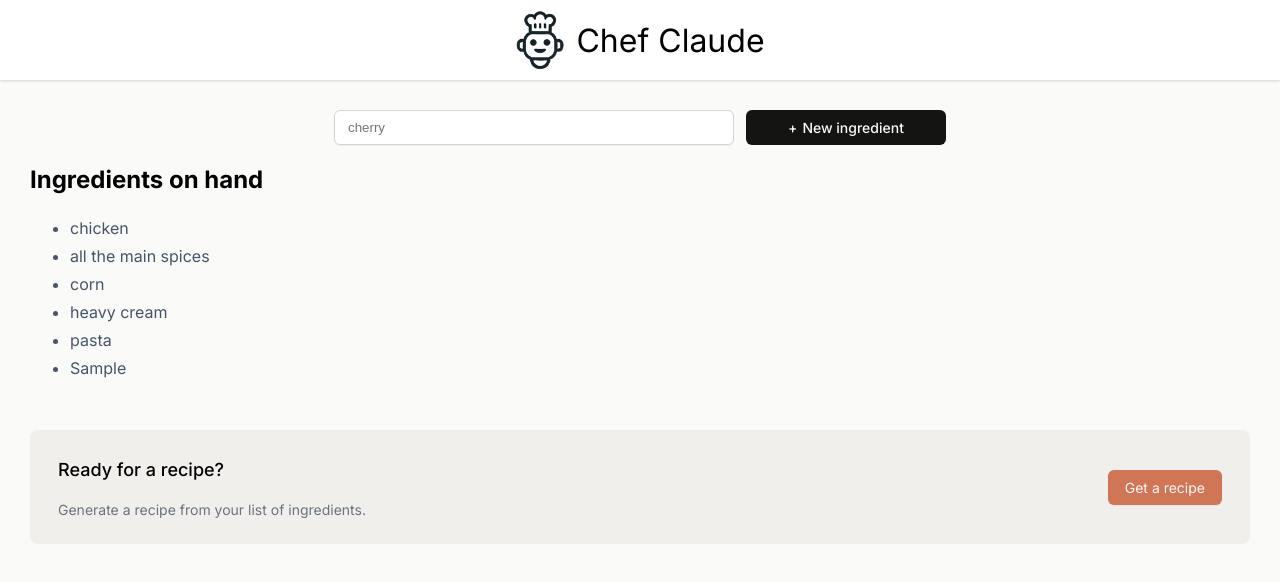
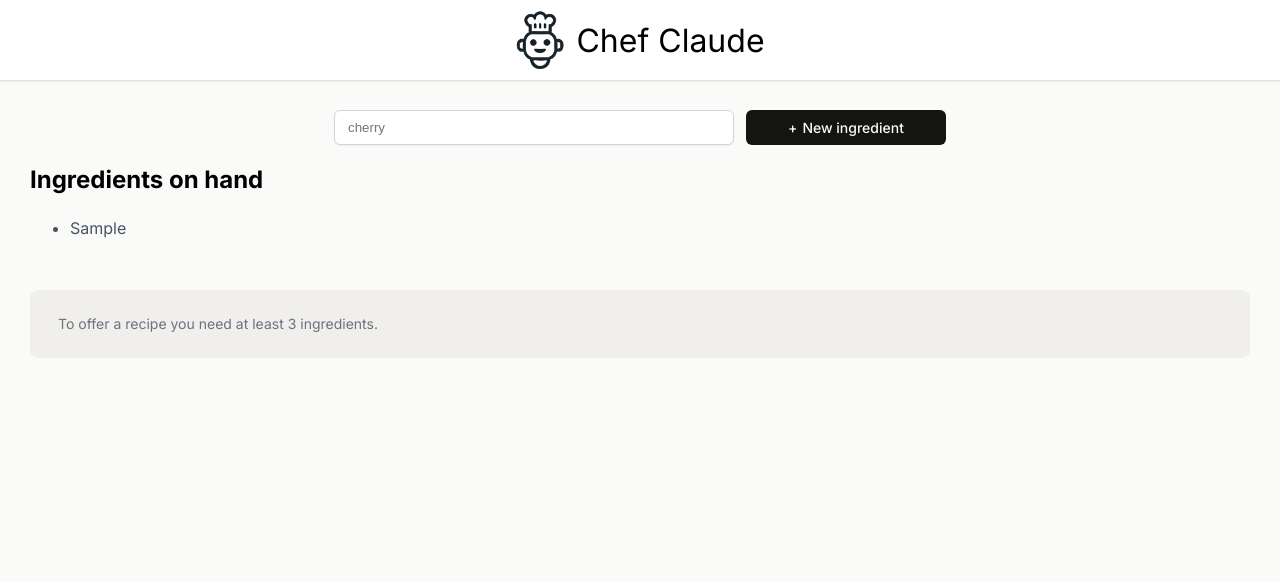
Before and after one commit to EnCo-de/vite-project, a React (Vite) app in the folder useState/: page / in a window 1280 px wide. Both pictures are taken after typing "Sample" into the empty fields and a click on the button "New ingredient". Shown: the top 582 px of the page. Built offline with nearby package versions, Linux system fonts and the light colour scheme.

Commit message:
fix onClick

```diff
--- a/useState/src/Ingredients.jsx
+++ b/useState/src/Ingredients.jsx
@@ -1,7 +1,7 @@
 import React from "react";
 
 export default function Ingredients() {
-    const [ingredients, setIngredients] = React.useState(["chicken", "all the main spices", "corn", "heavy cream", "pasta"])
+    const [ingredients, setIngredients] = React.useState([])
     const ingredientsList = ingredients.map((ingredient) => (
         <li key={ingredient}>{ingredient}</li>
     ))
@@ -37,12 +37,18 @@ export default function Ingredients() {
                 <h2>Ingredients on hand</h2>
                 <ul className="ingredients-list">{ingredientsList}</ul>
 
-                {ingredients.length >= 3 && <div className="get-recipe-container">
+                {ingredients.length >= 3
+                ? <div className="get-recipe-container">
                     <div>
                         <h3>Ready for a recipe?</h3>
                         <p>Generate a recipe from your list of ingredients.</p>
                     </div>
-                    <button onClick={alert("getRecipe")}>Get a recipe</button>
+                    <button onClick={() => console.log("getRecipe")}>Get a recipe</button>
+                </div>
+                :  <div className="get-recipe-container">
+                    <div>
+                        <p>To offer a recipe you need at least 3 ingredients.</p>
+                    </div>
                 </div>}
             </section>}
         </main>
```
